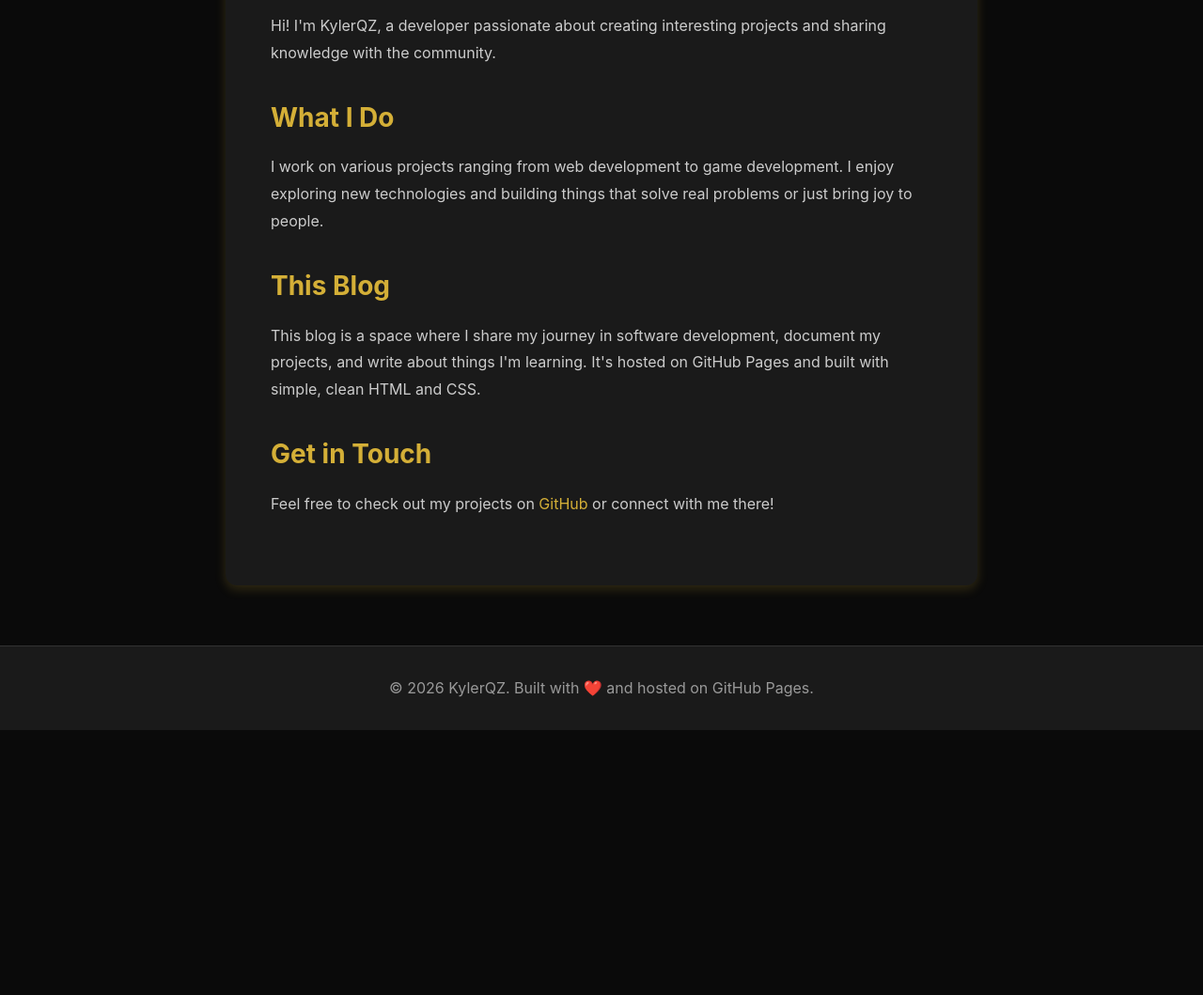
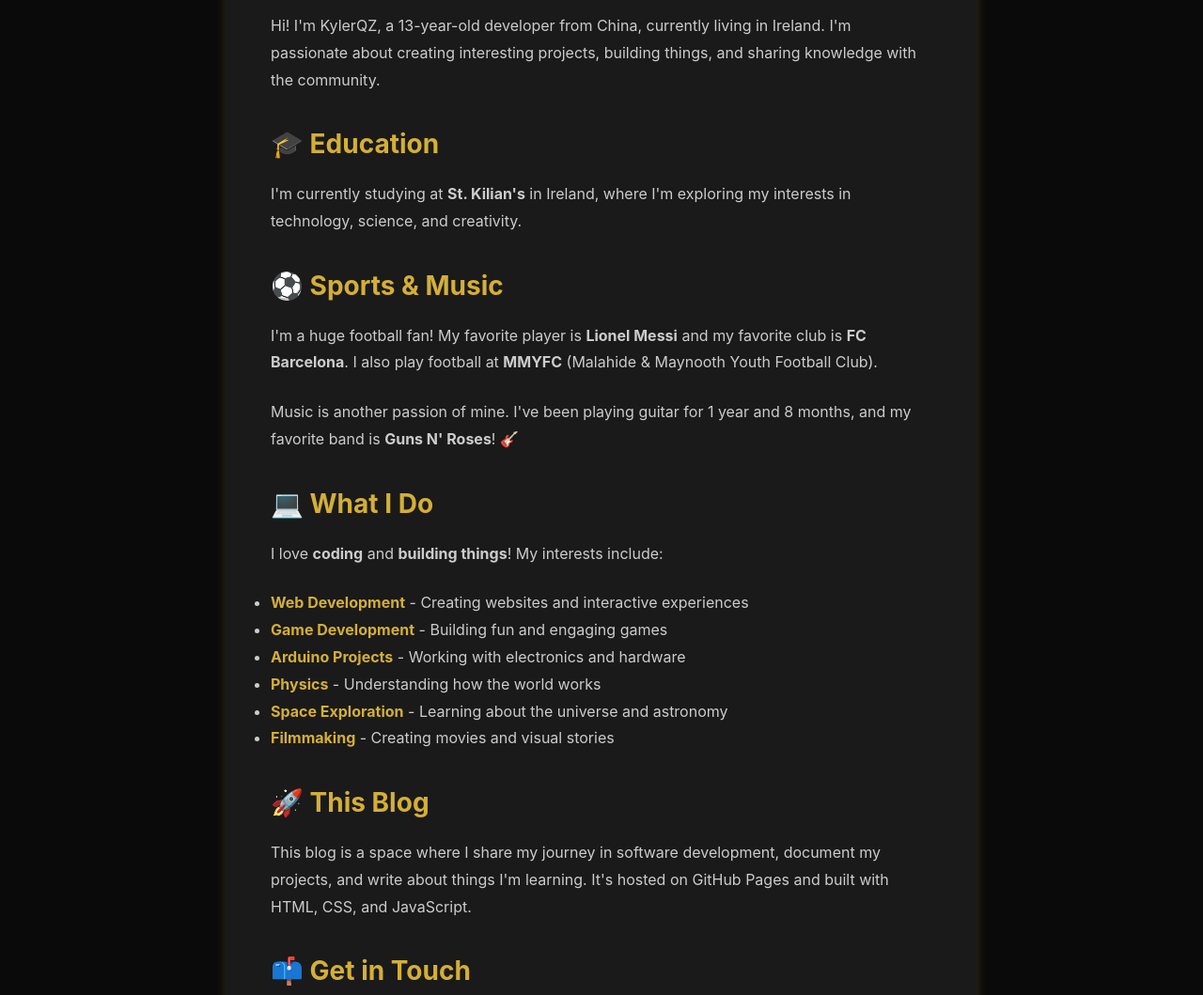
Before and after one commit to KylerQZ/KylerQZ.github.io, a plain HTML site: page about.html in a window 1280 px wide. Shown: the part 244-1303 px from the top of the page at 94% size. Before the commit the page ends 1021 px from the top, so only its background shows below. Drawn offline with Linux system fonts and the light colour scheme.

Commit message:
Add comprehensive personal information to About page with auto-updating age and guitar duration

```diff
--- a/about.html
+++ b/about.html
@@ -28,15 +28,31 @@
 
       <h1>About Me</h1>
 
-      <p>Hi! I'm KylerQZ, a developer passionate about creating interesting projects and sharing knowledge with the community.</p>
+      <p>Hi! I'm KylerQZ, a <span id="age">13</span>-year-old developer from China, currently living in Ireland. I'm passionate about creating interesting projects, building things, and sharing knowledge with the community.</p>
 
-      <h2>What I Do</h2>
-      <p>I work on various projects ranging from web development to game development. I enjoy exploring new technologies and building things that solve real problems or just bring joy to people.</p>
+      <h2>🎓 Education</h2>
+      <p>I'm currently studying at <strong>St. Kilian's</strong> in Ireland, where I'm exploring my interests in technology, science, and creativity.</p>
 
-      <h2>This Blog</h2>
-      <p>This blog is a space where I share my journey in software development, document my projects, and write about things I'm learning. It's hosted on GitHub Pages and built with simple, clean HTML and CSS.</p>
+      <h2>⚽ Sports & Music</h2>
+      <p>I'm a huge football fan! My favorite player is <strong>Lionel Messi</strong> and my favorite club is <strong>FC Barcelona</strong>. I also play football at <strong>MMYFC</strong> (Malahide & Maynooth Youth Football Club).</p>
 
-      <h2>Get in Touch</h2>
+      <p>Music is another passion of mine. I've been playing guitar for <span id="guitarDuration">8 months</span>, and my favorite band is <strong>Guns N' Roses</strong>! 🎸</p>
+
+      <h2>💻 What I Do</h2>
+      <p>I love <strong>coding</strong> and <strong>building things</strong>! My interests include:</p>
+      <ul style="color: #cccccc; line-height: 1.8;">
+        <li><strong style="color: var(--primary);">Web Development</strong> - Creating websites and interactive experiences</li>
+        <li><strong style="color: var(--primary);">Game Development</strong> - Building fun and engaging games</li>
+        <li><strong style="color: var(--primary);">Arduino Projects</strong> - Working with electronics and hardware</li>
+        <li><strong style="color: var(--primary);">Physics</strong> - Understanding how the world works</li>
+        <li><strong style="color: var(--primary);">Space Exploration</strong> - Learning about the universe and astronomy</li>
+        <li><strong style="color: var(--primary);">Filmmaking</strong> - Creating movies and visual stories</li>
+      </ul>
+
+      <h2>🚀 This Blog</h2>
+      <p>This blog is a space where I share my journey in software development, document my projects, and write about things I'm learning. It's hosted on GitHub Pages and built with HTML, CSS, and JavaScript.</p>
+
+      <h2>📫 Get in Touch</h2>
       <p>Feel free to check out my projects on <a href="https://github.com/KylerQZ" target="_blank">GitHub</a> or connect with me there!</p>
     </div>
   </main>
@@ -46,5 +62,56 @@
       <p>&copy; 2026 KylerQZ. Built with ❤️ and hosted on GitHub Pages.</p>
     </div>
   </footer>
+
+  <script>
+    // Auto-update age based on birthdate (born in 2013, assuming birthday already passed this year)
+    function updateAge() {
+      const birthYear = 2013;
+      const currentDate = new Date();
+      const currentYear = currentDate.getFullYear();
+      const currentMonth = currentDate.getMonth(); // 0-11
+
+      // Assuming birthday is January 7, 2013 (adjust if different)
+      const birthMonth = 0; // January (0-indexed)
+      const birthDay = 7;
+
+      let age = currentYear - birthYear;
+
+      // If birthday hasn't occurred yet this year, subtract 1
+      if (currentMonth < birthMonth || (currentMonth === birthMonth && currentDate.getDate() < birthDay)) {
+        age--;
+      }
+
+      document.getElementById('age').textContent = age;
+    }
+
+    // Auto-update guitar playing duration
+    function updateGuitarDuration() {
+      // Started playing guitar in May 2024 (8 months ago from Jan 2025)
+      const startDate = new Date(2024, 4, 1); // May 1, 2024 (month is 0-indexed)
+      const currentDate = new Date();
+
+      // Calculate months difference
+      let months = (currentDate.getFullYear() - startDate.getFullYear()) * 12;
+      months += currentDate.getMonth() - startDate.getMonth();
+
+      // Format the duration
+      if (months < 12) {
+        document.getElementById('guitarDuration').textContent = months + ' months';
+      } else {
+        const years = Math.floor(months / 12);
+        const remainingMonths = months % 12;
+        if (remainingMonths === 0) {
+          document.getElementById('guitarDuration').textContent = years + (years === 1 ? ' year' : ' years');
+        } else {
+          document.getElementById('guitarDuration').textContent = years + (years === 1 ? ' year' : ' years') + ' and ' + remainingMonths + (remainingMonths === 1 ? ' month' : ' months');
+        }
+      }
+    }
+
+    // Update on page load
+    updateAge();
+    updateGuitarDuration();
+  </script>
 </body>
 </html>
```
